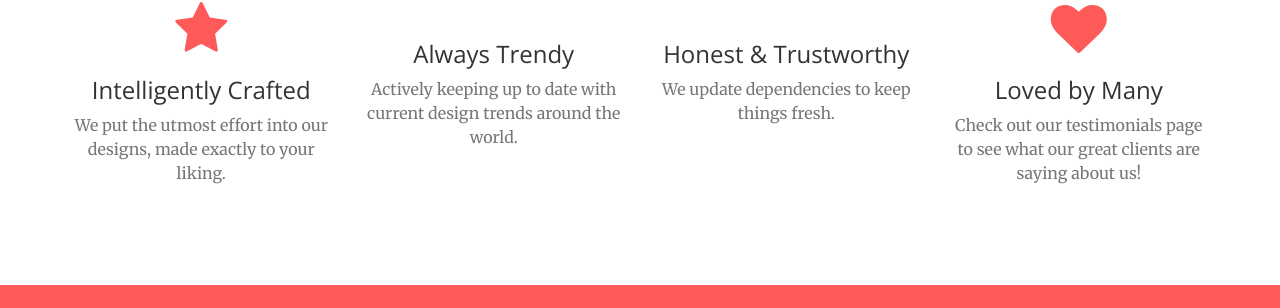
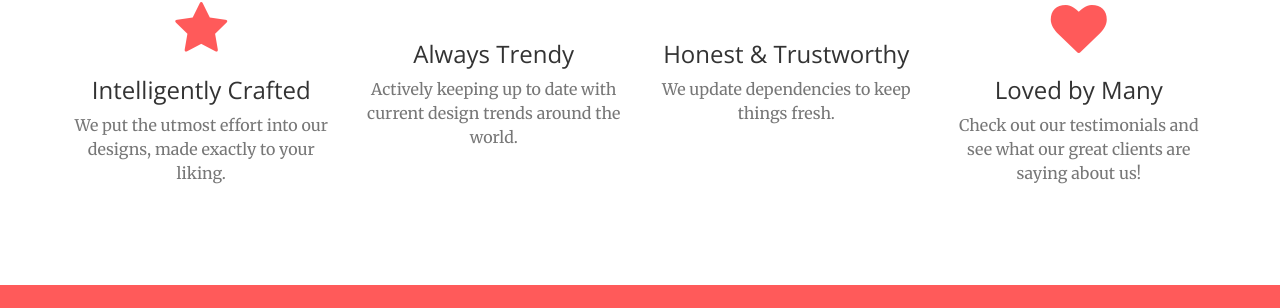
Before and after one commit to jeremiahh1198/jharveydesigns, a Jekyll site: the page built from index.html, in a window 1280 px wide and 900 px high, scrolled down 1001 px. Shown: the part 145-453 px from the top of the window. Built offline with Jekyll 4.4.1, drawn with Linux system fonts in a browser that asks for light colours.

Commit message:
Update services.html

```diff
--- a/_includes/services.html
+++ b/_includes/services.html
@@ -34,7 +34,7 @@
                 <div class="service-box">
                     <i class="fa fa-4x fa-heart wow bounceIn text-primary" data-wow-delay=".3s"></i>
                     <h3>Loved by Many</h3>
-                    <p class="text-muted">Check out our testimonials page to see what our great clients are saying about us!</p>
+                    <p class="text-muted">Check out our testimonials and see what our great clients are saying about us!</p>
                 </div>
             </div>
         </div>
```
